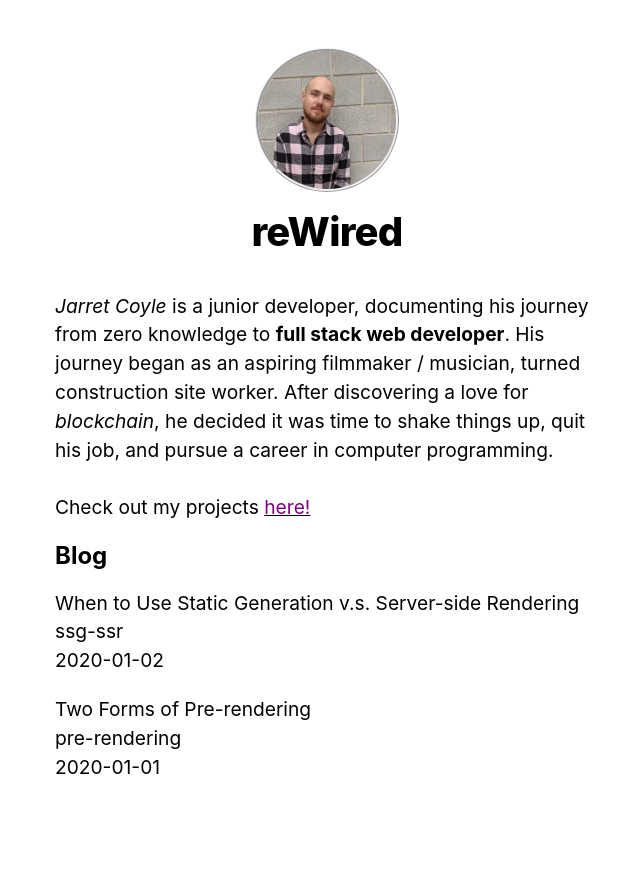
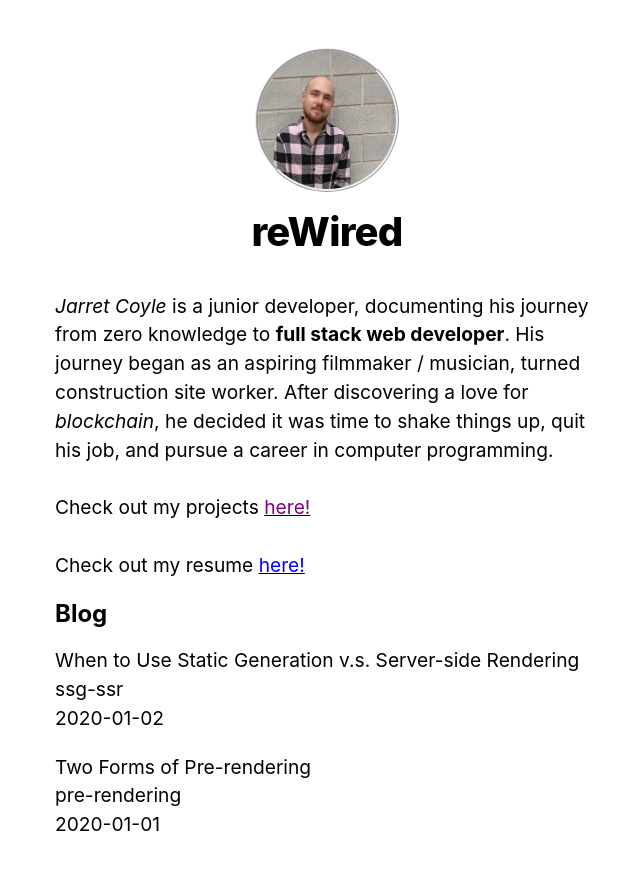
Before and after one commit to jobinism/rewired-blog, a Next.js app: page / in a window 1280 px wide. Shown: the top 870 px of the page, without its empty margins (313-953 px from the left). Built offline with nearby package versions, Linux system fonts and the light colour scheme.

Commit message:
added link to homepage for resume

```diff
--- a/pages/index.js
+++ b/pages/index.js
@@ -25,6 +25,11 @@ export default function Home({ allPostsData }) {
           Check out my projects <u>{' '}
           <a onBlur={{color: 'blue'}} style={{color: 'purple'}} href="/projects">here!</a>
         </u></p>
+        <p>
+          <br />
+          Check out my resume <u>{' '}
+          <a onBlur={{color: 'blue'}} style={{color: 'blue'}} href="/resume">here!</a>
+        </u></p>
       </section>
       <section className={`${utilStyles.headingMd} ${utilStyles.padding1px}`}>
         <h2 className={utilStyles.headingLg}>Blog</h2>
```
